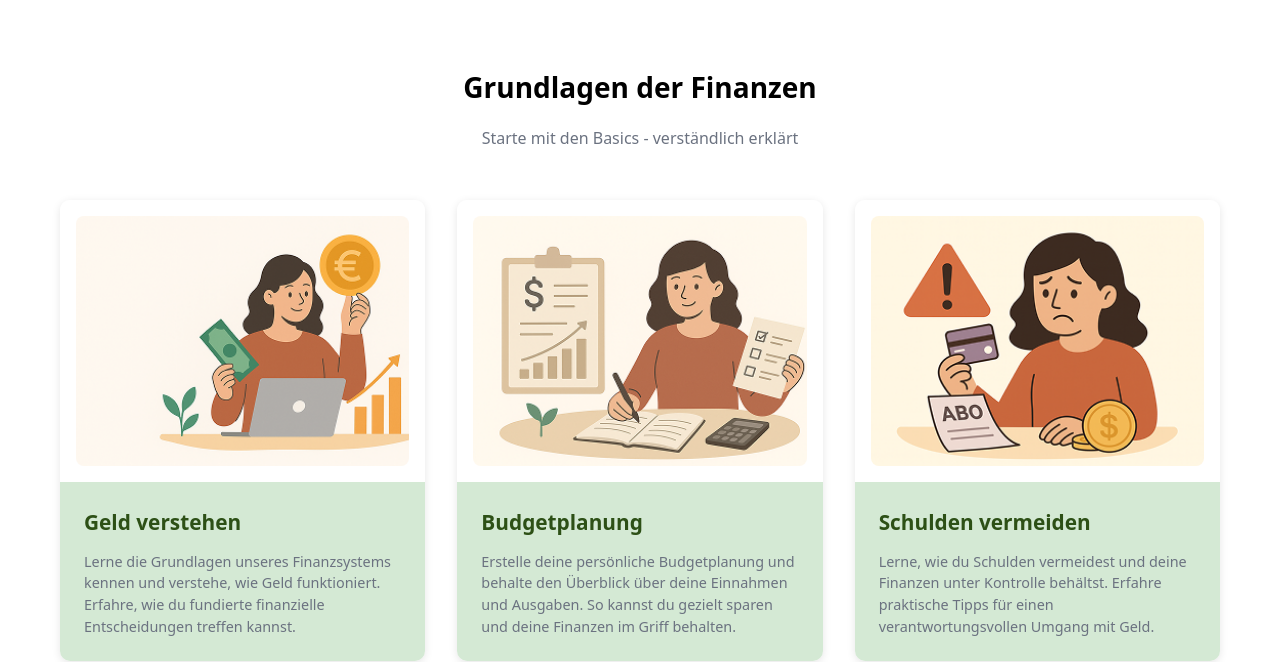
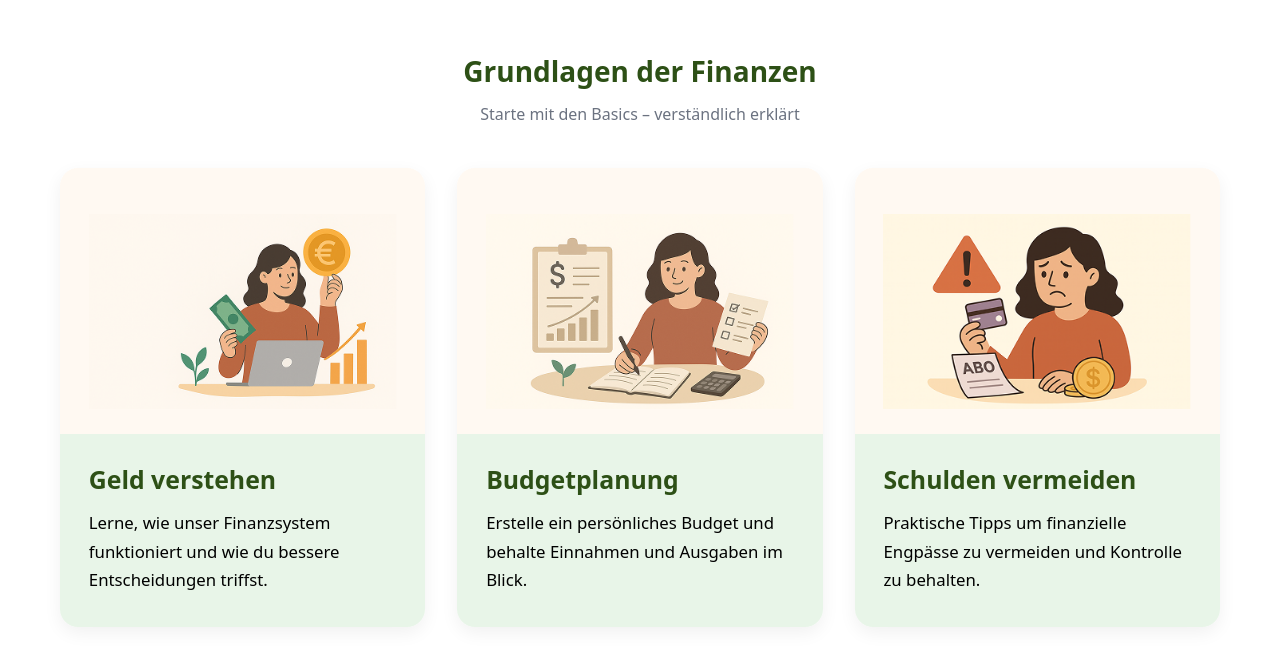
Before and after one commit to FuadaSul/financebuilder, a Next.js app: page / in a window 1280 px wide. Shown: the part 779-1441 px from the top of the page. Built offline with nearby package versions, Linux system fonts and the light colour scheme.

Commit message:
grundlagen der finanzen verbessert

```diff
--- a/app/globals.css
+++ b/app/globals.css
@@ -221,133 +221,94 @@ h3 {
 }
 
 /* Grundlagen Section */
-.grundlagen {
-    background-color: var(--bg-white);
-    padding: 80px 0;
+/* Section */
+.grundlagen-section {
+  padding: 4rem 0;
+  background: var(--bg-white);
 }
 
 .section-title {
   font-size: 2.5rem;
   text-align: center;
-    margin-bottom: 1rem;
-    color: var(--text-color);
-    font-weight: bold;
+  margin-bottom: .5rem;
+  color: var(--green-dark);
 }
 
 .section-subtitle {
   text-align: center;
-    font-size: 1.1rem;
   color: var(--text-light);
-    margin-bottom: 3rem;
-}
-
+  font-size: 1.2rem;
+  margin-bottom: 2.5rem;
+}
+
+/* Grid */
 .cards-grid {
   display: grid;
-    grid-template-columns: repeat(3, 1fr);
+  grid-template-columns: repeat(3, minmax(0, 1fr));
   gap: 2rem;
-}
-
-.cards-grid-with-image {
-    display: grid;
-    grid-template-columns: repeat(3, 1fr);
-    gap: 2rem;
-}
-
-.geld-verstehen-wrapper,
-.budgetplanung-wrapper {
-    position: relative;
-    display: flex;
-    align-items: center;
-    gap: 1rem;
-}
-
-.geld-verstehen-wrapper .finance-card,
-.budgetplanung-wrapper .finance-card {
-    flex: 1;
-}
-
-.geld-verstehen-side-image,
-.budgetplanung-side-image {
-    flex-shrink: 0;
-    width: 120px;
-    height: 120px;
-    display: flex;
-    align-items: center;
-    justify-content: center;
-}
-
-.side-image {
-    width: 100%;
-    height: 100%;
-    object-fit: contain;
-    display: block;
-}
-
+  align-items: stretch;
+}
+
+/* Card */
 .finance-card {
-    background-color: var(--bg-white);
-    border-radius: 10px;
+  background: white;
+  display: flex;
+  flex-direction: column;
+  border-radius: 18px;
   overflow: hidden;
-    box-shadow: 0 2px 8px rgba(0, 0, 0, 0.1);
-    display: flex;
-    flex-direction: column;
-    transition: transform 0.3s ease, box-shadow 0.3s ease;
+  box-shadow: 0 6px 18px rgba(0,0,0,.06);
+  transition: transform .25s ease, box-shadow .25s ease;
+  text-decoration: none;
+  color: inherit;
 }
 
 .finance-card:hover {
-    transform: translateY(-5px);
-    box-shadow: 0 4px 12px rgba(0, 0, 0, 0.15);
-}
-
+  transform: translateY(-6px);
+  box-shadow: 0 14px 30px rgba(0,0,0,.12);
+}
+
+/* Image */
 .card-image {
-    background-color: var(--bg-white);
-    padding: 1rem;
-}
-
-.card-illustration {
-    background-color: #f9fafb;
-    border-radius: 8px;
-    width: 100%;
-    height: 250px;
-    display: flex;
-    align-items: center;
-    justify-content: center;
-    color: var(--text-light);
-    border: 2px dashed var(--text-light);
-    font-size: 0.9rem;
-    text-align: center;
-    padding: 1rem;
+  background: #fff9f2;
+  padding: 1.8rem 1.8rem 0;
 }
 
 .card-image-img {
   width: 100%;
-    height: 250px;
-    object-fit: cover;
-    border-radius: 8px;
-    display: block;
-}
-
+  height: 230px;
+  object-fit: contain;
+}
+
+/* Footer/Text */
 .card-footer {
-    background-color: var(--green-light);
-    padding: 1.5rem;
+  background: var(--bg-light-green);
+  padding: 1.6rem 1.8rem 2rem;
+  flex-grow: 1;
 }
 
 .card-footer h3 {
-    font-size: 1.3rem;
-    color: var(--green-dark);
-    margin-bottom: 0.75rem;
-    font-weight: 600;
+  font-size: 1.55rem;
+  font-weight: 700;
+  color: var(--green-dark);
+  margin-bottom: .6rem;
 }
 
 .card-footer p {
-    color: var(--text-light);
-    font-size: 0.9rem;
-    line-height: 1.5;
-}
-
-.finance-card-link {
-    text-decoration: none;
-    color: inherit;
-    cursor: pointer;
+  font-size: 1.05rem;
+  line-height: 1.7;
+  color: var(--text-color);
+}
+
+@media (max-width: 992px) {
+  .cards-grid {
+    grid-template-columns: repeat(2, 1fr);
+  }
+}
+
+@media (max-width: 640px) {
+  .cards-grid {
+    grid-template-columns: 1fr;
+  }
 }
 
 /* Geld verstehen Seite */
--- a/app/page.tsx
+++ b/app/page.tsx
@@ -200,67 +200,42 @@ export default function HomePage() {
         {/* ===================== */}
         {/* GRUNDLAGEN            */}
         {/* ===================== */}
-        <section id="grundlagen" className="grundlagen">
+        <section id="grundlagen" className="grundlagen-section">
   <div className="container">
     <h2 className="section-title">Grundlagen der Finanzen</h2>
-            <p className="section-subtitle">
-              Starte mit den Basics - verständlich erklärt
-            </p>
+    <p className="section-subtitle">Starte mit den Basics – verständlich erklärt</p>
+
     <div className="cards-grid">
-              <a href="#geld-verstehen" className="finance-card finance-card-link">
+      {/* Karte 1 */}
+      <a href="#geld-verstehen" className="finance-card">
         <div className="card-image">
-                  <img
-                    src="/geld-verstehen-karte.png"
-                    alt="Geld verstehen"
-                    className="card-image-img"
-                  />
+          <img src="/geld-verstehen-karte.png" alt="Geld verstehen" className="card-image-img" />
         </div>
         <div className="card-footer">
           <h3>Geld verstehen</h3>
-                  <p>
-                    Lerne die Grundlagen unseres Finanzsystems kennen und verstehe,
-                    wie Geld funktioniert. Erfahre, wie du fundierte finanzielle
-                    Entscheidungen treffen kannst.
-                  </p>
+          <p>Lerne, wie unser Finanzsystem funktioniert und wie du bessere Entscheidungen triffst.</p>
         </div>
       </a>
 
-              <a href="#budgetplanung" className="finance-card finance-card-link">
+      {/* Karte 2 */}
+      <a href="#budgetplanung" className="finance-card">
         <div className="card-image">
-                  <img
-                    src="/budgetplanung-karte.png"
-                    alt="Budgetplanung"
-                    className="card-image-img"
-                  />
+          <img src="/budgetplanung-karte.png" alt="Budgetplanung" className="card-image-img" />
         </div>
         <div className="card-footer">
           <h3>Budgetplanung</h3>
-                  <p>
-                    Erstelle deine persönliche Budgetplanung und behalte den
-                    Überblick über deine Einnahmen und Ausgaben. So kannst du gezielt
-                    sparen und deine Finanzen im Griff behalten.
-                  </p>
+          <p>Erstelle ein persönliches Budget und behalte Einnahmen und Ausgaben im Blick.</p>
         </div>
       </a>
 
-              <a
-                href="#schulden-vermeiden"
-                className="finance-card finance-card-link"
-              >
+      {/* Karte 3 */}
+      <a href="#schulden-vermeiden" className="finance-card">
         <div className="card-image">
-                  <img
-                    src="/schulden-vermeiden-karte.png"
-                    alt="Schulden vermeiden"
-                    className="card-image-img"
-                  />
+          <img src="/schulden-vermeiden-karte.png" alt="Schulden vermeiden" className="card-image-img" />
         </div>
         <div className="card-footer">
           <h3>Schulden vermeiden</h3>
-                  <p>
-                    Lerne, wie du Schulden vermeidest und deine Finanzen unter
-                    Kontrolle behältst. Erfahre praktische Tipps für einen
-                    verantwortungsvollen Umgang mit Geld.
-                  </p>
+          <p>Praktische Tipps um finanzielle Engpässe zu vermeiden und Kontrolle zu behalten.</p>
         </div>
       </a>
     </div>
```
Lines whose indentation alone changed are shown as unchanged.
